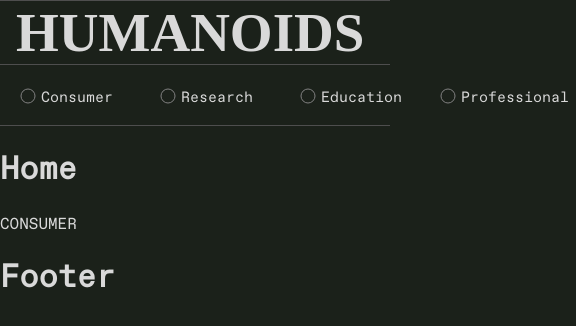
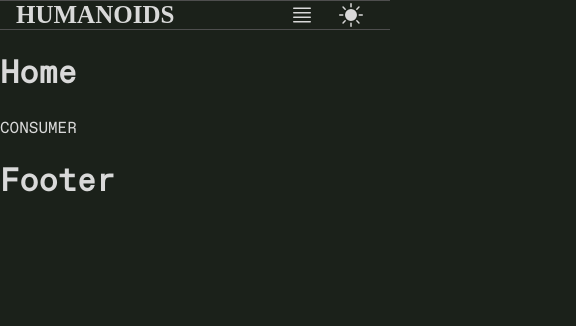
Before and after one commit to machipisajunior2-star/humanoid-guide, a React (Create React App) app: page / in a window 390 px wide. Shown: the top 326 px of the page, 576 px wide, since content can reach past the window. Built offline with nearby package versions, Linux system fonts and the light colour scheme; a web font is replaced by a local one.

Commit message:
Structure and style navbar

```diff
--- a/src/components/Nav.js
+++ b/src/components/Nav.js
@@ -1,13 +1,36 @@
-import React from "react";
-import { useLocation, Link } from "react-router-dom"
-import "../styling/nav.css"
-
+import React, { useState } from "react";
+import { useLocation, Link } from "react-router-dom";
+import { BsSunFill, BsBrightnessLowFill, BsJustify } from "react-icons/bs";
+import { useDispatch, useSelector } from "react-redux";
+import Zoom from "react-reveal/Zoom";
+import themeColors from "../data/theme-color-data.json";
+import { setColor } from "../redux/themeColor/themeColorAction";
+import "../styling/nav.css";
 
 export default function Nav() {
+  const colorState = useSelector((state) => state.themeColor);
   const location = useLocation();
-    if (location.pathname === '/404') {
-        return null
+  const dispatch = useDispatch();
+  const [isColorPickerOpen, setIsColorPickerOpen] = useState(false);
+  const [isModalOpen, setIsModalOpen] = useState(false);
+  if (location.pathname === "/404") {
+    return null;
   }
+  const colors = themeColors;
+  const colorButtons = []
+  colors.forEach((color) => {
+    colorButtons.push(
+      <button
+        onClick={() => {
+          dispatch(setColor(color.id));
+          document.querySelector(".color-pick").style.display = "none";
+        }}
+        key={color.id}
+      >
+        <BsBrightnessLowFill color={color.background} size="1.5em" />
+      </button>,
+    );
+  });
   const homeClass = (path) =>
     `${location.pathname === path ? "home_heading" : ""}`;
   const categoryClass = (path, category) =>
@@ -16,24 +39,123 @@ export default function Nav() {
     <section className="app-navigation-con">
       <div className="heading">
         <Link to="/">
-            <h1 className={homeClass("/")}>HUMANOIDS</h1>
+          <h1
+            style={{ color: colorState.colorPalette.text }}
+            className={homeClass("/")}
+          >
+            HUMANOIDS
+          </h1>
         </Link>
       </div>
       <div className="navigation-con">
-          <ul>
+        <div className="mobile-menu">
+          <BsJustify
+            onClick={() => {
+              setIsModalOpen((isOpen) => !isOpen);
+              setIsColorPickerOpen(false);
+            }}
+            size="1.5em"
+            color={colorState.colorPalette.text}
+          />
+        </div>
+        <ul
+          style={{
+            display: isModalOpen ? "block" : "none",
+            backgroundColor: colorState.colorPalette.background,
+          }}
+        >
           <li className={categoryClass("/category/consumer", "consumer")}>
-              <Link to="/category/consumer">Consumer</Link>
+            <Link
+              onClick={() => setIsModalOpen(false)}
+              style={{ color: colorState.colorPalette.text }}
+              to="/category/consumer"
+            >
+              Consumer
+            </Link>
           </li>
           <li className={categoryClass("/category/research", "research")}>
-              <Link to="/category/research">Research</Link>
+            <Link
+              onClick={() => setIsModalOpen(false)}
+              style={{ color: colorState.colorPalette.text }}
+              to="/category/research"
+            >
+              Research
+            </Link>
           </li>
           <li className={categoryClass("/category/education", "education")}>
-              <Link to="/category/education">Education</Link>
+            <Link
+              onClick={() => setIsModalOpen(false)}
+              style={{ color: colorState.colorPalette.text }}
+              to="/category/education"
+            >
+              Education
+            </Link>
           </li>
-            <li className={categoryClass("/category/professional", "professional")}>
-              <Link to="/category/professional">Professional</Link>
+          <li
+            className={categoryClass("/category/professional", "professional")}
+          >
+            <Link
+              onClick={() => setIsModalOpen(false)}
+              style={{ color: colorState.colorPalette.text }}
+              to="/category/professional"
+            >
+              Professional
+            </Link>
           </li>
         </ul>
+        <ul className="desktop-menu">
+          <li className={categoryClass("/category/consumer", "consumer")}>
+            <Link
+              style={{ color: colorState.colorPalette.text }}
+              to="/category/consumer"
+            >
+              Consumer
+            </Link>
+          </li>
+          <li className={categoryClass("/category/research", "research")}>
+            <Link
+              style={{ color: colorState.colorPalette.text }}
+              to="/category/research"
+            >
+              Research
+            </Link>
+          </li>
+          <li className={categoryClass("/category/education", "education")}>
+            <Link
+              style={{ color: colorState.colorPalette.text }}
+              to="/category/education"
+            >
+              Education
+            </Link>
+          </li>
+          <li
+            className={categoryClass("/category/professional", "professional")}
+          >
+            <Link
+              style={{ color: colorState.colorPalette.text }}
+              to="/category/professional"
+            >
+              Professional
+            </Link>
+          </li>
+        </ul>
+        <div className="color-con">
+          <BsSunFill
+            onClick={() => {
+              setIsModalOpen(false);
+              setIsColorPickerOpen((isOpen) => !isOpen);
+            }}
+            size="1.5em"
+          />
+          <Zoom>
+            <div
+              className="color-pick"
+              style={{ display: isColorPickerOpen ? "grid" : "none" }}
+            >
+              {colorButtons}
+            </div>
+          </Zoom>
+        </div>
       </div>
     </section>
   );
--- a/src/data/theme-color-data.json
+++ b/src/data/theme-color-data.json
@@ -27,6 +27,6 @@
   {
     "background": "#dee2e6",
     "text": "#000000",
-    "id": "05"
+    "id": "06"
   }
 ]
--- a/src/styling/nav.css
+++ b/src/styling/nav.css
@@ -15,6 +15,10 @@
   font-family: 'ObliqueOutline';
 }
 
+.heading h1:hover {
+    color: white !important;
+}
+
 .home_heading {
     font-size: 55px;
     padding: 0 16px 0 16px;
@@ -23,15 +27,14 @@
 
 .app-navigation-con a {
     text-decoration: none;
-    color: #d9d9d9;
 }
 
 .app-navigation-con a:hover {
-    color: white;
+    color: white !important;
 }
 
 .navigation-con {
-    padding-right: 10px;
+    padding-right: 15px;
 }
 
 .navigation-con ul {
@@ -44,14 +47,14 @@
     scrollbar-width: none;
     -ms-overflow-style: none;
     padding: 0;
-    margin: 0;
+    margin: 0 15px 0 0;
     color: grey;
 }
 
 .navigation-con ul li {
-    width: 130px;
+    width: max-content;
     margin-right: 5px;
-    padding-left: 5px;
+    margin-left: 10px;
 }
 
 .navigation-con ul li::marker {
@@ -112,20 +115,98 @@
     list-style-position: inside;
     color: #E9CE2C;
 }
+.color-con {
+display: inline-flex;
+}
+
+.color-pick {
+    display: none;
+    position: fixed;
+    right: auto;
+    top: 56px;
+    background-color: grey;
+    border-radius: 5px;
+    padding: 3px;
+}
+
+.color-pick button {
+   background-color: transparent;
+   border: none;
+   margin: 0;
+   padding: 3px;
+}
+
+.color-pick button:hover {
+    scale: 1.2;
+}
+
+.mobile-menu {
+    display: none;
+}
+
+    @media only screen and (min-width: 800px) and (max-width: 1200px) {
+    .home_heading {
+       font-size: 30px !important;
+    }
+    .heading h1 {
+        font-size: 25px;
+    }
+    .navigation-con ul li a {
+    font-size: 13px;
+}
+    }
 
   @media only screen and (max-width: 800px) {
-    .heading {
-        border-bottom: 0.5px solid rgb(78, 78, 78);
+    .desktop-menu {
+        display: none !important;
+    }
+    .mobile-menu {
+        display: flex;
+    }
+    .mobile-menu-active {
+        rotate: 90deg;
     }
     .home_heading {
-    font-size: 55px;
+    font-size: 35px;
     }
-    .app-navigation-con {
-    display: block;
+    .navigation-con {
+    display: inline-flex;
     align-items: center;
-    justify-content: space-between;
+    justify-content: space-around;
+        width: 25%;
+    }
+
+    .navigation-con ul li::marker {
+        font-size: 35px;
     }
     .navigation-con ul {
-        padding-left: 16px;
+        display: block;
+        position: fixed;
+        padding-right: inherit;
+        padding-left: 9px;
+        padding-bottom: 20px;
+        top: 35px;
+        right: auto;
+        border: 1px solid;
+        border-radius: 10%;
+    }
+    .navigation-con ul li {
+        margin: 0px 0 -16px 0px;
+    }
+    .navigation-con ul li a {
+        font-size: x-small;
+        margin: 0 0 0 -25px;
+    }
+    .color-pick {
+        top: 36px;
     }
   }
+
+    @media only screen and (max-width: 450px) {
+    .home_heading {
+    font-size: 25px !important;
+    }
+    .heading h1 {
+        font-size: 20px;
+    }
+    }
```
Lines whose indentation alone changed are shown as unchanged.
